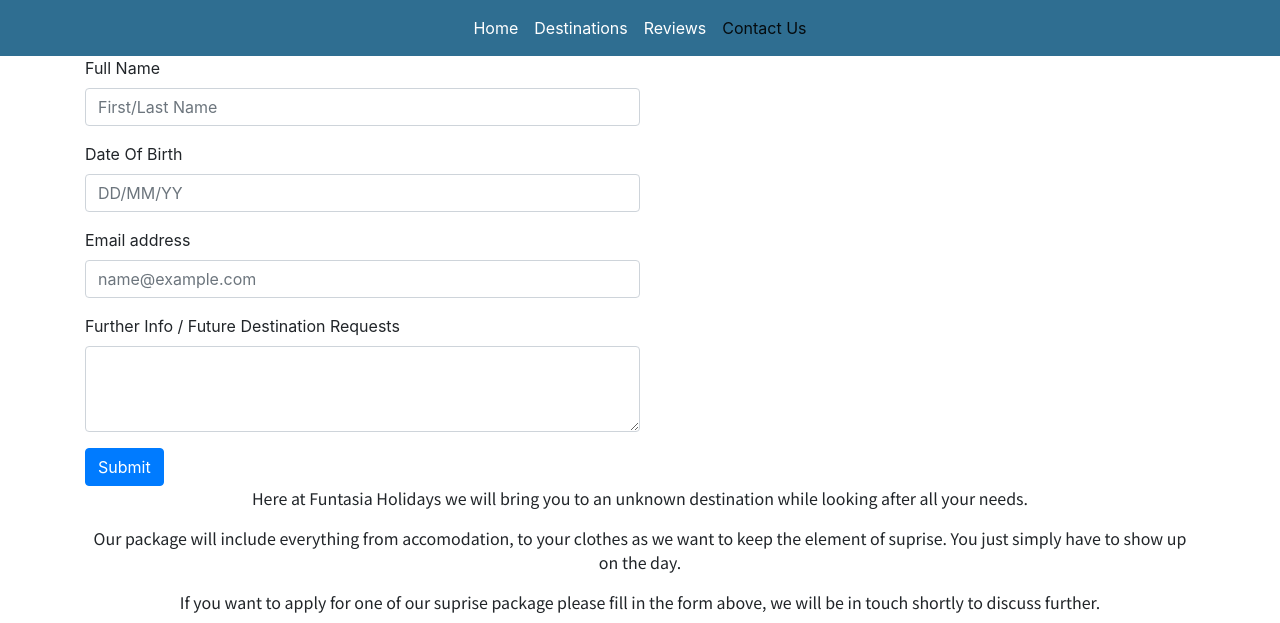
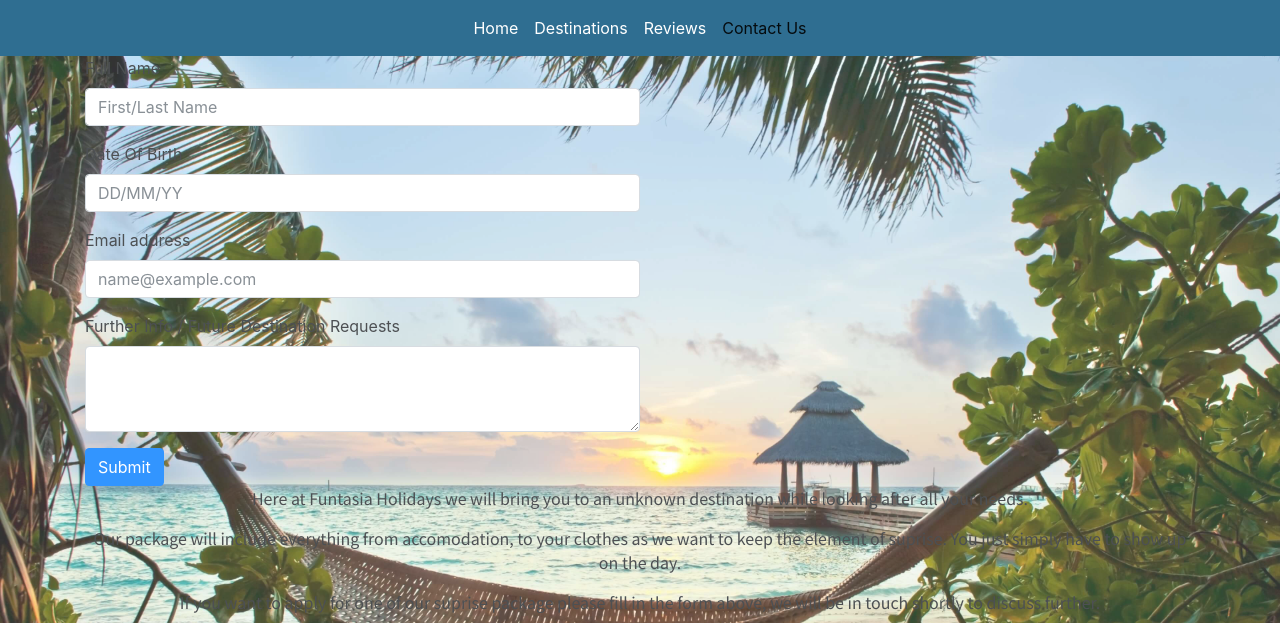
Before and after one commit to Code-Institute-Submissions/holiday-website-milestone-2, a plain HTML site: page contact-us.html in a window 1280 px wide. Shown: the top 623 px of the page. Drawn offline with nearby package versions, Linux system fonts and the light colour scheme.

Commit message:
i added the image to the the section to cover the page

```diff
--- a/contact-us.html
+++ b/contact-us.html
@@ -29,9 +29,9 @@
       <!--nav-bar-->
  </header>
 
- <section class="main-background">
+ <section class="contact-image">
 
-    <div class="container-fluid contat-image">
+    <div class="container-fluid">
 <!--input form at top of page -->
 <div class="container">
     <div class="row">
@@ -62,9 +62,9 @@
     </div>
     <!--end of input form-->
 
-</section>
 
-<section class="main-background">
+
+
 <!--text under input form with image behind text-->
 
       <div class="container">
```
